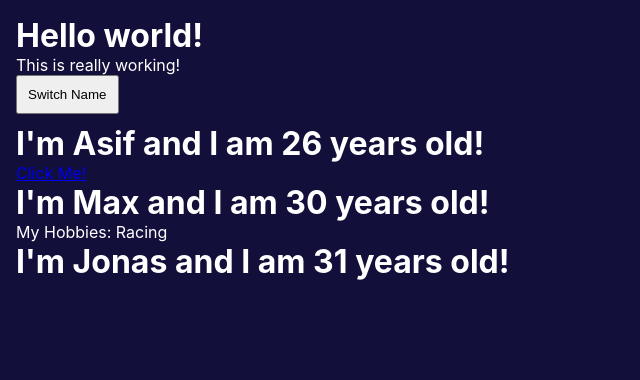
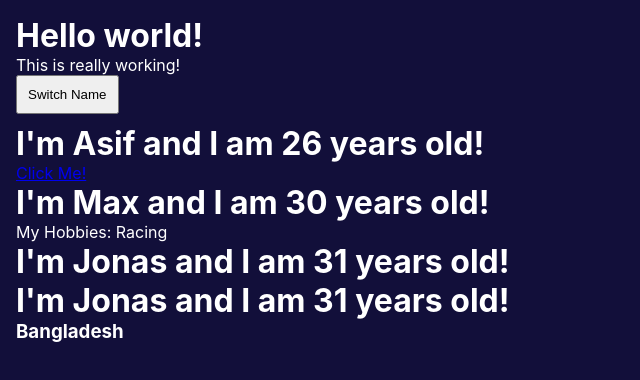
Before and after one commit to Asif-newaz/try-react, a React (Create React App) app: page / in a window 1280 px wide. Shown: the top 380 px of the page, without its empty margins (0-640 px from the left). Built offline with nearby package versions, Linux system fonts and the light colour scheme.

Commit message:
add new state value

```diff
--- a/src/App.js
+++ b/src/App.js
@@ -159,6 +159,8 @@ class App extends Component {
     ],
 
     otherState: "Some other value",
+
+    country: "Bangladesh",
   };
 
   switchNameHandler = () => {
@@ -172,6 +174,8 @@ class App extends Component {
       ],
     });
   };
+
+  country = "Bangladesh";
 
   //Working with state
   render() {
@@ -195,6 +199,11 @@ class App extends Component {
         <Person
           name={this.state.persons[2].name}
           age={this.state.persons[2].age}
+        />
+        <Person
+          name={this.state.persons[2].name}
+          age={this.state.persons[2].age}
+          country={this.state.country}
         />
       </div>
     );
--- a/src/Person/Person.js
+++ b/src/Person/Person.js
@@ -15,6 +15,7 @@ class person extends Component {
        <>
        <h1>I'm {this.props.name} and I am {this.props.age} years old!</h1>
        <p>{this.props.children}</p>
+       <h3>{this.props.country}</h3>
        </>
     );
   }
```
